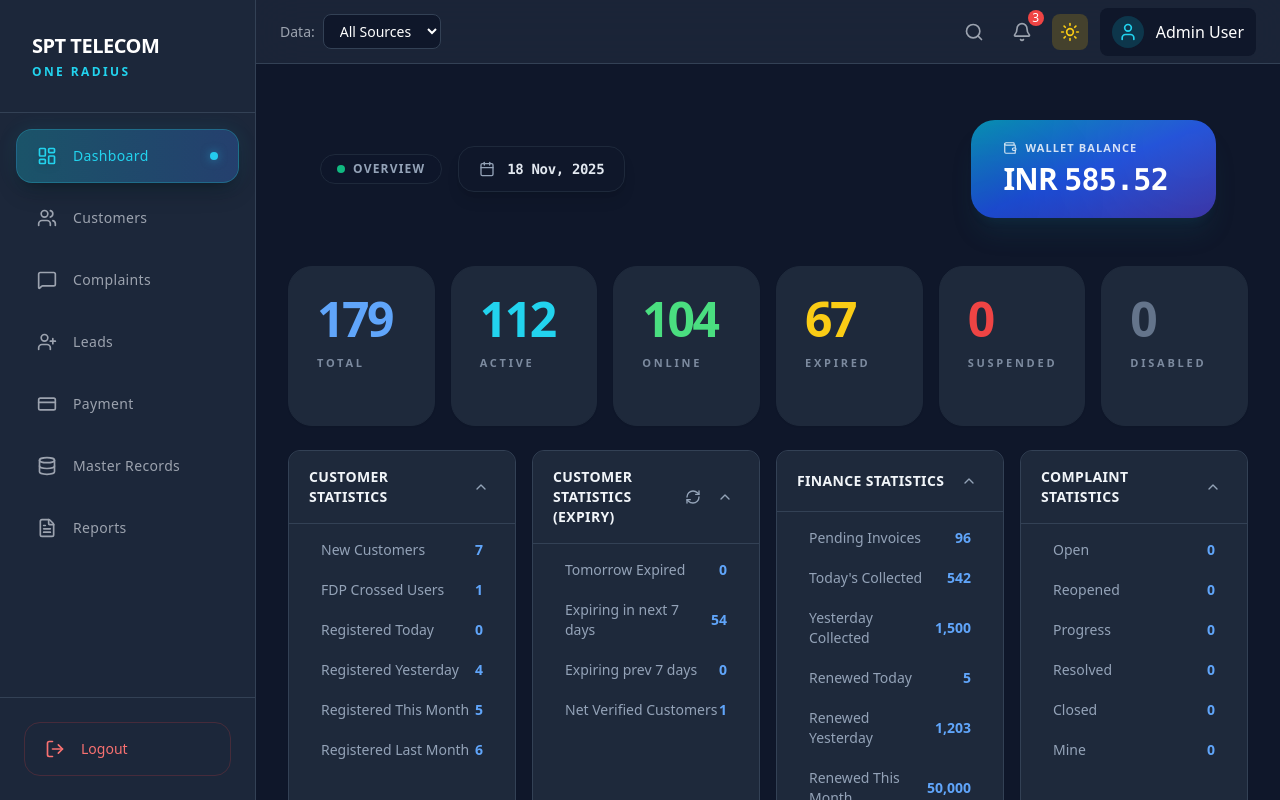
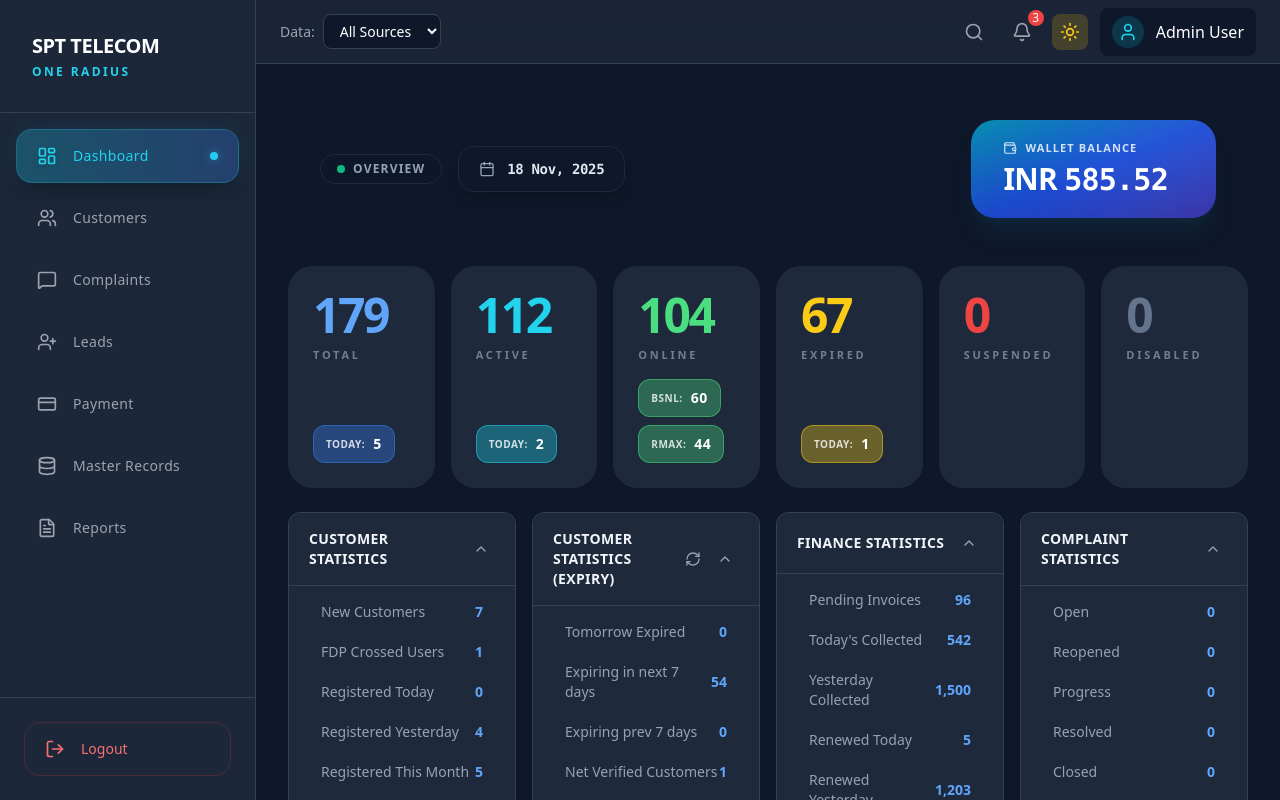
Before and after one commit to ShadhaBasheerAhamed/telecom-project-virdunagar, a React (Vite) app: page / in a window 1280 px wide. Shown: the top 800 px of the page. Built offline with nearby package versions, Linux system fonts and the light colour scheme.

Commit message:
Removed build folder from tracking-11/20updated-with calender-with dashboard cards

```diff
--- a/src/components/StatCard.tsx
+++ b/src/components/StatCard.tsx
@@ -1,5 +1,5 @@
 import { motion } from 'framer-motion';
-import { Dialog, DialogContent, DialogHeader, DialogTitle, DialogDescription } from './ui/dialog';
+import { Dialog, DialogContent, DialogTitle, DialogDescription } from './ui/dialog';
 import { useState } from 'react';
 
 interface StatCardProps {
@@ -10,9 +10,62 @@
   details?: Array<{ label: string; value: string | number }>;
 }
 
+// HELPER: High-Contrast Box Styles
+// Light Mode: Solid Light Color (Level 100/200) with Dark Text
+// Dark Mode: Strong Glassy Tint (30-40% Opacity) with White Text
+const getBoxStyle = (colorClass: string, isDark: boolean) => {
+  switch (colorClass) {
+    case 'text-blue-400':
+      return {
+        backgroundColor: isDark ? 'rgba(59, 130, 246, 0.35)' : '#dbeafe', // Stronger Blue Tint
+        borderColor: isDark ? 'rgba(59, 130, 246, 0.5)' : '#93c5fd',
+        color: isDark ? '#ffffff' : '#1e40af'
+      };
+    case 'text-cyan-400':
+      return {
+        backgroundColor: isDark ? 'rgba(34, 211, 238, 0.35)' : '#cffafe', // Stronger Cyan Tint
+        borderColor: isDark ? 'rgba(34, 211, 238, 0.5)' : '#67e8f9',
+        color: isDark ? '#ffffff' : '#155e75'
+      };
+    case 'text-green-400':
+      return {
+        backgroundColor: isDark ? 'rgba(74, 222, 128, 0.35)' : '#dcfce7', // Stronger Green Tint
+        borderColor: isDark ? 'rgba(74, 222, 128, 0.5)' : '#86efac',
+        color: isDark ? '#ffffff' : '#166534'
+      };
+    case 'text-yellow-400':
+      return {
+        backgroundColor: isDark ? 'rgba(250, 204, 21, 0.35)' : '#fef9c3', // Stronger Yellow Tint
+        borderColor: isDark ? 'rgba(250, 204, 21, 0.5)' : '#fde047',
+        color: isDark ? '#ffffff' : '#854d0e'
+      };
+    case 'text-red-500':
+      return {
+        backgroundColor: isDark ? 'rgba(239, 68, 68, 0.35)' : '#fee2e2', // Stronger Red Tint
+        borderColor: isDark ? 'rgba(239, 68, 68, 0.5)' : '#fca5a5',
+        color: isDark ? '#ffffff' : '#991b1b'
+      };
+    default: // Slate
+      return {
+        backgroundColor: isDark ? 'rgba(148, 163, 184, 0.35)' : '#e2e8f0',
+        borderColor: isDark ? 'rgba(148, 163, 184, 0.5)' : '#cbd5e1',
+        color: isDark ? '#ffffff' : '#1e293b'
+      };
+  }
+};
+
 export function StatCard({ title, value, color, theme, details }: StatCardProps) {
   const [showDetails, setShowDetails] = useState(false);
   const isDark = theme === 'dark';
+
+  const isOnline = title === 'ONLINE';
+  const displayDetails = isOnline ? details : (details && details.length > 0 ? [details[0]] : []);
+
+  // Get the forced high-visibility styles
+  const boxStyle = getBoxStyle(color, isDark);
+
+  // Generate glow class (fallback)
+  const bgClass = color.replace('text-', 'bg-');
 
   return (
     <>
@@ -20,43 +73,72 @@
         whileHover={{ scale: 1.03, y: -5 }}
         whileTap={{ scale: 0.98 }}
         onClick={() => details && setShowDetails(true)}
-        // FIXED: Updated to rounded-3xl for distinct curved look
-        className={`relative p-7 flex flex-col justify-between min-h-[160px] border transition-all duration-300 cursor-pointer shadow-sm rounded-3xl overflow-hidden group ${
+        className={`relative p-6 flex flex-col justify-between min-h-[160px] border transition-all duration-300 cursor-pointer shadow-sm rounded-[1.5rem] overflow-hidden group ${
           isDark
             ? 'bg-[#1e293b] border-slate-800 hover:border-slate-700 hover:shadow-2xl hover:shadow-black/40'
             : 'bg-white border-gray-100 hover:border-blue-200 hover:shadow-xl hover:shadow-blue-100/60'
         }`}
       >
+        {/* Top Section */}
         <div className="relative z-10">
             <motion.div
               initial={{ scale: 0.9, opacity: 0 }}
               animate={{ scale: 1, opacity: 1 }}
-              transition={{ type: 'spring', stiffness: 200 }}
-              // FIXED: Added tracking-tighter and text-5xl to make number pop
-              className={`text-5xl font-bold mb-3 tracking-tighter ${color}`}
+              className={`text-5xl font-bold mb-2 tracking-tighter ${color}`}
             >
               {value}
             </motion.div>
 
-            <div className={`text-[11px] font-black tracking-[0.25em] uppercase opacity-80 ${
+            <div className={`text-[11px] font-black tracking-[0.25em] uppercase opacity-70 ${
               isDark ? 'text-slate-400' : 'text-gray-500'
             }`}>
               {title}
             </div>
         </div>
 
-        {/* Background Glow Effect based on color prop */}
-        <div className={`absolute -bottom-10 -right-10 w-40 h-40 rounded-full opacity-0 group-hover:opacity-5 blur-3xl transition-opacity duration-500 ${color.replace('text-', 'bg-')}`} />
+        {/* High Contrast Small Box */}
+        {displayDetails && displayDetails.length > 0 && (
+          <div className="relative z-10 mt-4 flex flex-wrap gap-2">
+            {displayDetails.map((detail, index) => (
+              <div
+                key={index}
+                // Explicitly setting styles ensures visibility
+                style={{
+                  backgroundColor: boxStyle.backgroundColor,
+                  borderColor: boxStyle.borderColor,
+                  color: boxStyle.color
+                }}
+                className="flex items-center gap-2 px-3 py-2 rounded-xl text-[10px] font-bold uppercase tracking-wider border shadow-sm backdrop-blur-md"
+              >
+                <span className="opacity-80">
+                  {detail.label}:
+                </span>
+                <span className="text-sm font-extrabold">
+                  {detail.value}
+                </span>
+              </div>
+            ))}
+          </div>
+        )}
+
+        {/* Background Glow */}
+        <div className={`absolute -bottom-10 -right-10 w-32 h-32 rounded-full opacity-0 group-hover:opacity-10 blur-3xl transition-opacity duration-500 ${bgClass}`} />
       </motion.div>
 
+      {/* Popup Dialog */}
       {details && (
         <Dialog open={showDetails} onOpenChange={setShowDetails}>
           <DialogContent className={`sm:max-w-[400px] p-0 border-0 rounded-3xl overflow-hidden ${
             isDark ? 'bg-[#1e293b] text-slate-100' : 'bg-white text-gray-900'
           }`}>
-             <div className={`p-6 ${isDark ? 'bg-slate-900/50' : 'bg-slate-50'}`}>
-                <DialogTitle className={`text-3xl font-bold tracking-tight ${color}`}>{value}</DialogTitle>
-                <DialogDescription className={`text-xs font-bold uppercase tracking-widest mt-1 ${isDark ? 'text-slate-500' : 'text-slate-400'}`}>
+             <div
+                className={`p-6 ${isDark ? 'bg-slate-900/50' : 'bg-slate-50'}`}
+                style={{ backgroundColor: boxStyle.backgroundColor }}
+             >
+                <DialogTitle className="text-3xl font-bold tracking-tight" style={{ color: boxStyle.color }}>
+                  {value}
+                </DialogTitle>
+                <DialogDescription className={`text-xs font-bold uppercase tracking-widest mt-1 ${isDark ? 'text-slate-200' : 'text-slate-600'}`}>
                     {title} Breakdown
                 </DialogDescription>
             </div>
@@ -71,7 +153,7 @@
                   <span className={`text-sm font-medium ${isDark ? 'text-slate-400' : 'text-gray-600'}`}>
                     {detail.label}
                   </span>
-                  <span className={`text-lg font-bold ${color}`}>
+                  <span className="text-lg font-bold" style={{ color: isDark ? color.replace('text-', '#') : boxStyle.color }}>
                     {detail.value}
                   </span>
                 </div>
--- a/src/components/pages/Dashboard.tsx
+++ b/src/components/pages/Dashboard.tsx
@@ -75,7 +75,6 @@
       try {
         const data = await DashboardDataService.generateChartData();
 
-        // Use exact values as specified
         const exactStats = {
           total: 179,
           active: 112,
@@ -88,7 +87,6 @@
         setStats(exactStats);
         setPieData(data.complaintsData);
 
-        // Transform registration data to line data format
         const lineData = data.renewalsData.map(item => ({
           name: item.day,
           uv: item.value,
@@ -96,7 +94,6 @@
           amt: Math.floor(Math.random() * 20) + 1
         }));
 
-        // Transform registration data to area data format
         const areaData = data.registrationsData.map(item => ({
           name: item.day,
           uv: item.value,
@@ -104,7 +101,6 @@
           amt: Math.floor(Math.random() * 20) + 1
         }));
 
-        // Transform expired data to bar data format
         const barData = data.expiredData.map(item => ({
           name: item.day,
           uv: item.value,
@@ -117,32 +113,8 @@
         setBarData(barData);
       } catch (error) {
         console.error('Failed to fetch dashboard data:', error);
-        // Set exact fallback data as specified
-        const exactStats = {
-          total: 179,
-          active: 112,
-          online: 104,
-          expired: 67,
-          suspended: 0,
-          disabled: 0
-        };
-        setStats(exactStats);
-        setPieData([
-          { name: 'Open', value: 18 },
-          { name: 'Reopened', value: 9 },
-          { name: 'Progress', value: 14 },
-          { name: 'Resolved', value: 125 },
-          { name: 'Closed', value: 13 }
-        ]);
-        const fallbackLineData = Array.from({ length: 7 }, (_, i) => ({
-          name: (21 + i).toString(),
-          uv: Math.floor(Math.random() * 10) + 1,
-          pv: Math.floor(Math.random() * 10) + 1,
-          amt: Math.floor(Math.random() * 20) + 1
-        }));
-        setLineData(fallbackLineData);
-        setAreaData(fallbackLineData);
-        setBarData(fallbackLineData);
+        setStats({ total: 179, active: 112, online: 104, expired: 67, suspended: 0, disabled: 0 });
+        setLoading(false);
       } finally {
         setLoading(false);
       }
@@ -170,8 +142,6 @@
       className="space-y-6"
     >
       <SubHeader theme={theme} />
-
-
 
       {/* Summary Cards */}
       <div className="grid grid-cols-2 md:grid-cols-3 lg:grid-cols-6 gap-4">
--- a/src/index.css
+++ b/src/index.css
@@ -8,7 +8,7 @@
   :root {
     --font-sans: 'Inter', -apple-system, BlinkMacSystemFont, 'Segoe UI', Roboto, Oxygen, Ubuntu, sans-serif;
 
-    /* Light Mode Background: #F1F5F9 (Slate 100) - Matches your Dashboard Light Theme */
+    /* Light Mode Background: #F1F5F9 (Slate 100) */
     --background: 210 40% 96.1%;
     --foreground: 222 47% 11.2%;
 
@@ -30,17 +30,10 @@
     --input: 214.3 31.8% 91.4%;
     --ring: 222 47% 11.2%;
     --radius: 0.5rem;
-
-    /* Chart Colors */
-    --chart-1: 12 76% 61%;
-    --chart-2: 173 58% 39%;
-    --chart-3: 197 37% 24%;
-    --chart-4: 43 74% 66%;
-    --chart-5: 27 87% 67%;
   }
 
   .dark {
-    /* Dark Mode Background: #0F172A (Slate 900) - Matches your Dashboard Dark Theme */
+    /* Dark Mode Background: #0F172A (Slate 900) */
     --background: 222 47% 11%;
     --foreground: 210 40% 98%;
 
@@ -61,12 +54,6 @@
     --border: 217.2 32.6% 17.5%;
     --input: 217.2 32.6% 17.5%;
     --ring: 212.7 26.8% 83.9%;
-
-    --chart-1: 220 70% 50%;
-    --chart-2: 160 60% 45%;
-    --chart-3: 30 80% 55%;
-    --chart-4: 280 65% 60%;
-    --chart-5: 340 75% 55%;
   }
 }
 
@@ -75,7 +62,6 @@
     @apply border-border;
   }
 
-  /* GLOBAL RESET: Ensures 100% height on all containers to prevent "black bars" */
   html {
     height: 100%;
     width: 100%;
@@ -88,11 +74,9 @@
     width: 100%;
     margin: 0;
     padding: 0;
-    /* Ensures the body background color matches the theme exactly */
     @apply bg-background text-foreground overflow-x-hidden antialiased;
   }
 
-  /* React Root Container also needs full height */
   #root {
     height: 100%;
     width: 100%;
```
